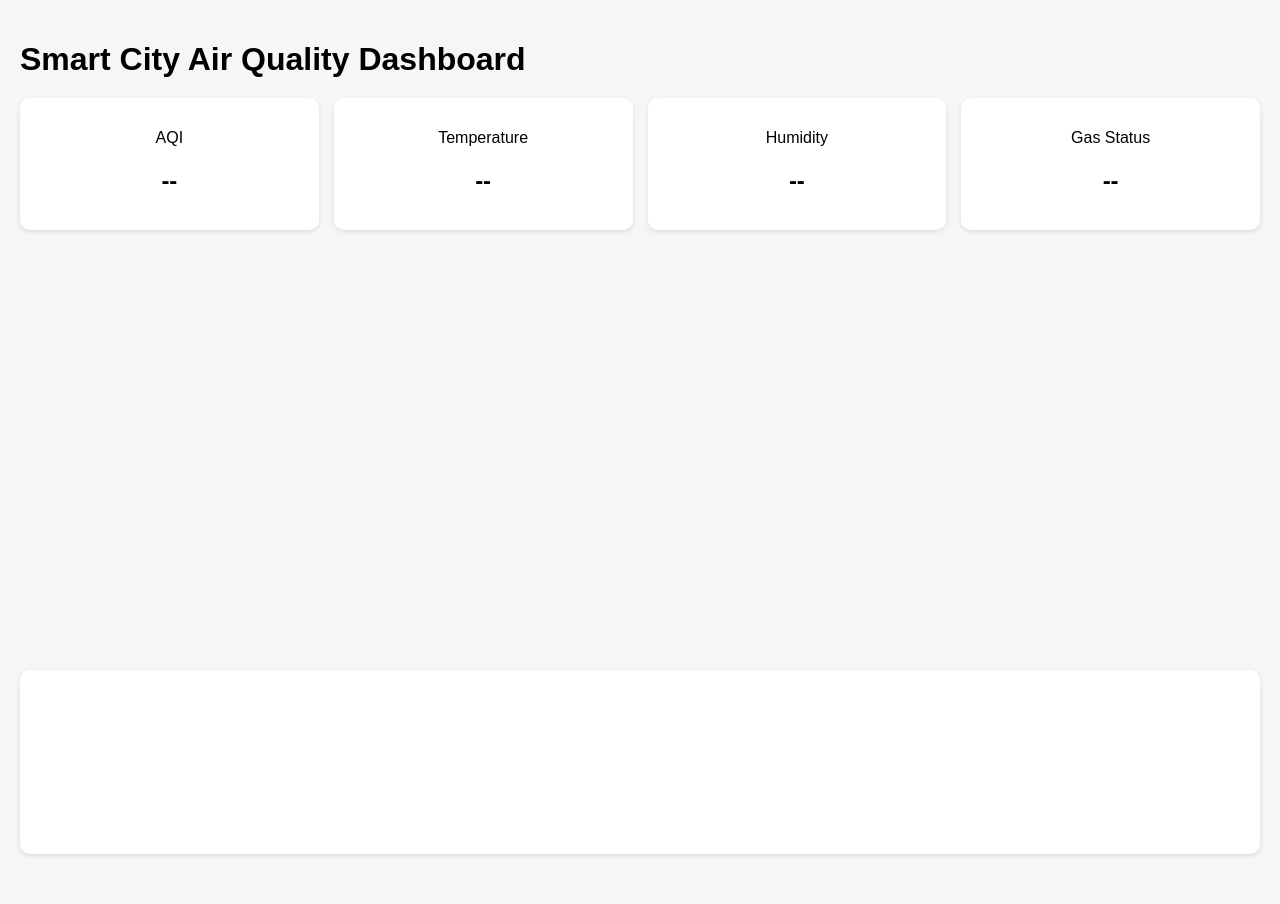
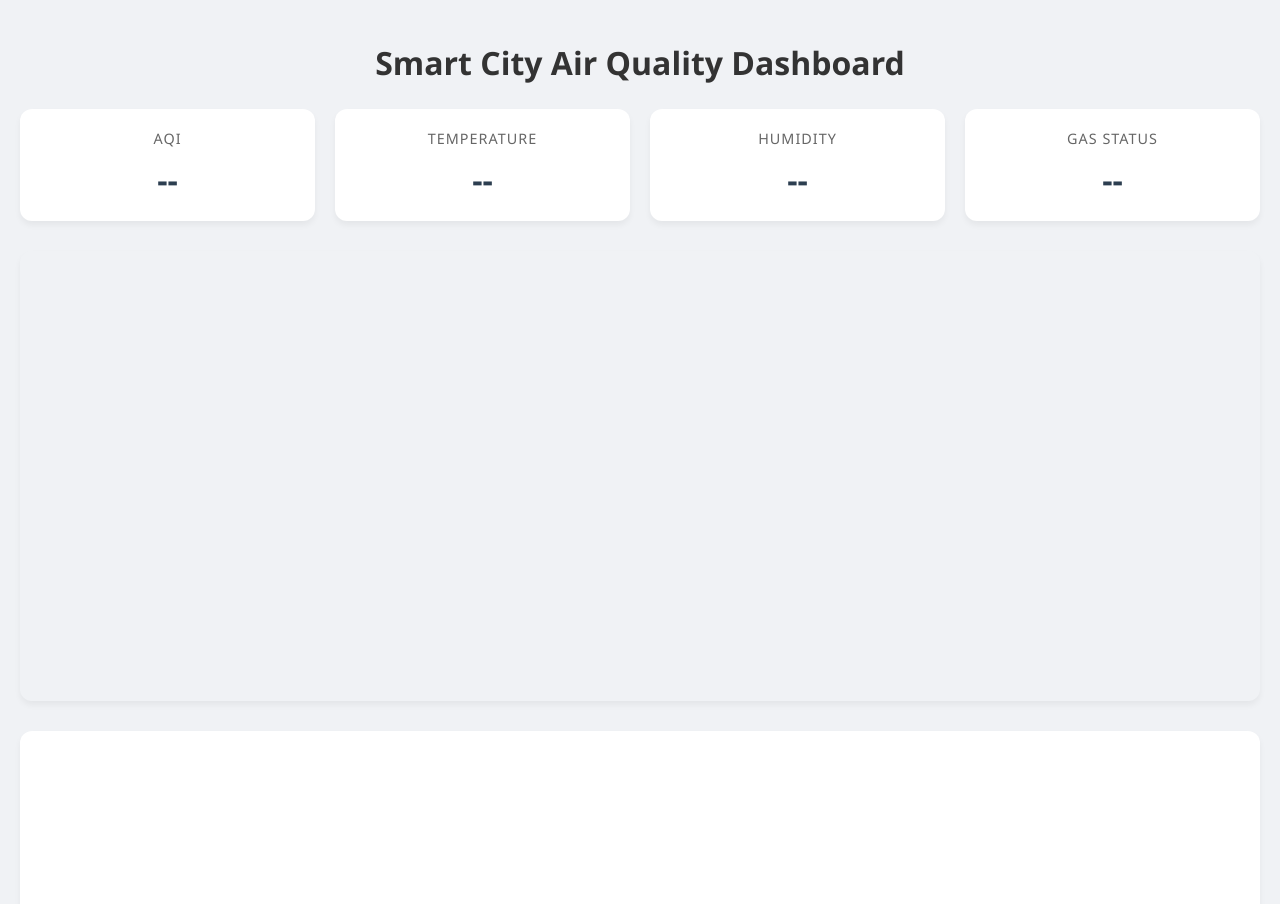
Before and after one commit to 404akshat/SkyNet, a plain HTML site: page index.html in a window 1280 px wide. Shown: the top 904 px of the page. Before the commit the page ends 874 px from the top, so only its background shows below. Drawn offline with nearby package versions, Linux system fonts and the light colour scheme.

Commit message:
Revamp CSS styles for improved layout and design

```diff
--- a/style.css
+++ b/style.css
@@ -1,42 +1,74 @@
 body {
-  font-family: Arial, sans-serif;
-  background: #f4f6f8;
+  font-family: 'Segoe UI', Tahoma, Geneva, Verdana, sans-serif; /* Cleaner modern font */
+  background: #f0f2f5;
   margin: 0;
   padding: 20px;
+  color: #333;
 }
 
 h1 {
-  margin-bottom: 20px;
+  margin-bottom: 25px;
+  text-align: center;
+  font-weight: 600;
 }
 
 .cards {
   display: grid;
-  grid-template-columns: repeat(4, 1fr);
-  gap: 15px;
-  margin-bottom: 20px;
+  grid-template-columns: repeat(auto-fit, minmax(200px, 1fr)); /* Responsive grid */
+  gap: 20px;
+  margin-bottom: 30px;
 }
 
 .card {
   background: white;
-  padding: 15px;
-  border-radius: 10px;
+  padding: 20px;
+  border-radius: 12px;
   text-align: center;
-  box-shadow: 0 2px 5px rgba(0,0,0,0.1);
+  box-shadow: 0 4px 6px rgba(0,0,0,0.05);
+  transition: transform 0.2s ease;
+}
+
+.card:hover {
+  transform: translateY(-5px); /* Subtle interaction effect */
+}
+
+.card p {
+  margin: 0;
+  font-size: 0.9rem;
+  color: #666;
+  text-transform: uppercase;
+  letter-spacing: 1px;
+}
+
+.card h2 {
+  margin: 10px 0 0 0;
+  font-size: 2rem;
+  color: #2c3e50;
 }
 
 #map {
-  height: 400px;
-  border-radius: 10px;
-  margin-bottom: 20px;
+  height: 450px;
+  border-radius: 12px;
+  margin-bottom: 30px;
+  box-shadow: 0 4px 6px rgba(0,0,0,0.05);
+  z-index: 1; /* Ensures map stays behind dropdowns if added */
 }
 
 .chart-container {
   background: white;
-  padding: 15px;
-  border-radius: 10px;
-  box-shadow: 0 2px 5px rgba(0,0,0,0.1);
+  padding: 20px;
+  border-radius: 12px;
+  box-shadow: 0 4px 6px rgba(0,0,0,0.05);
+  margin-bottom: 20px;
 }
-L.tileLayer('https://tile.openstreetmap.org/{z}/{x}/{y}.png', {
-  maxZoom: 19,
-  attribution: '© OpenStreetMap'
-}).addTo(map);
+
+/* Mobile optimizations */
+@media (max-width: 600px) {
+  .cards {
+    grid-template-columns: 1fr 1fr; /* 2x2 grid on small screens */
+  }
+
+  body {
+    padding: 10px;
+  }
+}
```
